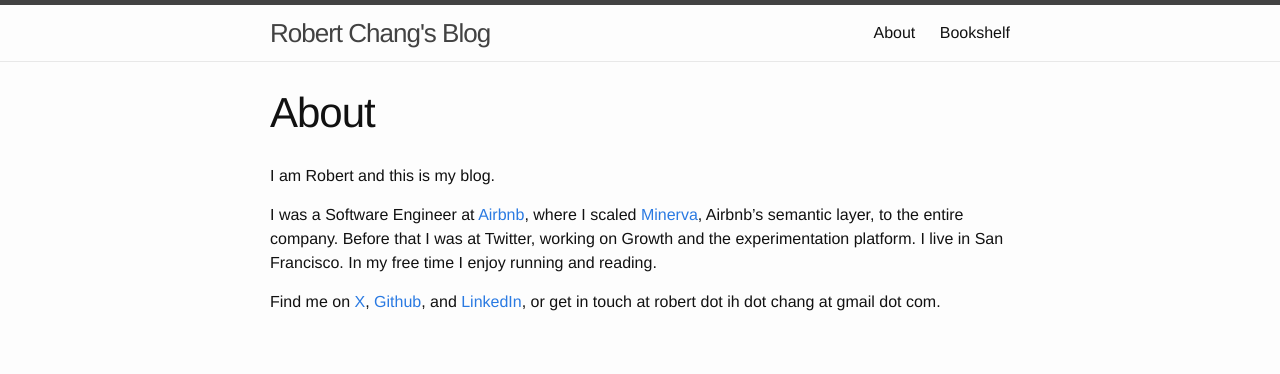
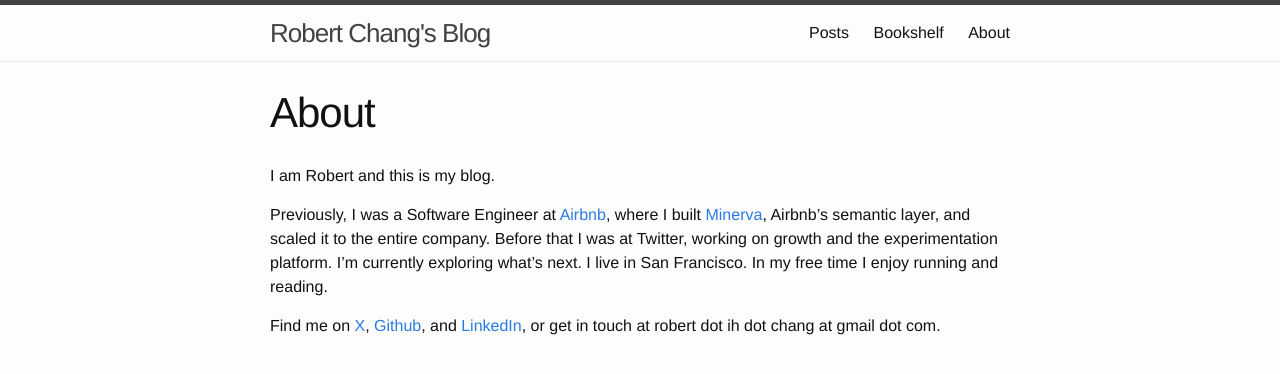
Before and after one commit to robert8138/robert8138.github.io, a Jekyll site: the page built from about.md, in a window 1280 px wide. Shown: the top 374 px of the page. Built offline with Jekyll 4.4.1, drawn with Linux system fonts in a browser that asks for light colours.

Commit message:
Order the nav tabs: Posts, Bookshelf, About
The nav looped over site.pages filtering on `title`, which gave no
control over order and left the homepage out entirely. Tabs are now
ordered by an explicit `nav_order`, with `nav_title` overriding the
label so the homepage can sit in the nav as "Posts" while keeping the
site title in <title>.

Also updates the about page bio.

Co-Authored-By: Claude Opus 5 <noreply@anthropic.com>

```diff
--- a/_includes/header.html
+++ b/_includes/header.html
@@ -14,10 +14,14 @@
       </a>
 
       <div class="trigger">
-        {% for page in site.pages %}
-          {% if page.title %}
-          <a class="page-link" href="{{ page.url | prepend: site.baseurl }}">{{ page.title }}</a>
-          {% endif %}
+        {% comment %}
+          Tabs are ordered by the `nav_order` front matter, left to right. A page
+          without one stays out of the nav. `nav_title` overrides the label, so a
+          page can sit in the nav under a name other than its <title>.
+        {% endcomment %}
+        {% assign nav_pages = site.pages | where_exp: "p", "p.nav_order" | sort: "nav_order" %}
+        {% for page in nav_pages %}
+          <a class="page-link" href="{{ page.url | prepend: site.baseurl }}">{{ page.nav_title | default: page.title }}</a>
         {% endfor %}
       </div>
     </nav>
--- a/about.md
+++ b/about.md
@@ -1,12 +1,13 @@
 ---
 layout: page
 title: About
+nav_order: 3
 permalink: /about/
 excerpt: "Robert Chang, a software engineer who scaled Minerva, Airbnb's semantic layer, across the company. Previously at Twitter on Growth and experimentation."
 ---
 
 I am Robert and this is my blog.
 
-I was a Software Engineer at [Airbnb](https://www.airbnb.com), where I scaled [Minerva](https://medium.com/airbnb-engineering/how-airbnb-achieved-metric-consistency-at-scale-f23cc53dea70), Airbnb's semantic layer, to the entire company. Before that I was at Twitter, working on Growth and the experimentation platform. I live in San Francisco. In my free time I enjoy running and reading.
+Previously, I was a Software Engineer at [Airbnb](https://www.airbnb.com), where I built [Minerva](https://medium.com/airbnb-engineering/how-airbnb-achieved-metric-consistency-at-scale-f23cc53dea70), Airbnb's semantic layer, and scaled it to the entire company. Before that I was at Twitter, working on growth and the experimentation platform. I'm currently exploring what's next. I live in San Francisco. In my free time I enjoy running and reading.
 
 Find me on [X](https://twitter.com/{{ site.twitter_username }}), [Github](https://github.com/{{ site.github_username }}), and [LinkedIn](https://www.linkedin.com/in/{{ site.linkedin_username }}), or get in touch at robert dot ih dot chang at gmail dot com.
--- a/bookshelf.html
+++ b/bookshelf.html
@@ -1,6 +1,7 @@
 ---
 layout: bookshelf
 title: Bookshelf
+nav_order: 2
 permalink: /bookshelf/
 excerpt: "Books that shaped how Robert Chang thinks about data, craft, teams, and the long game — grouped into shelves."
 ---
--- a/index.html
+++ b/index.html
@@ -1,5 +1,7 @@
 ---
 layout: default
+nav_title: Posts
+nav_order: 1
 ---
 
 <div class="home">
```
